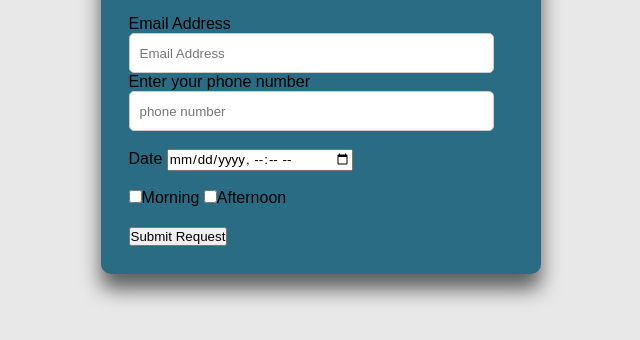
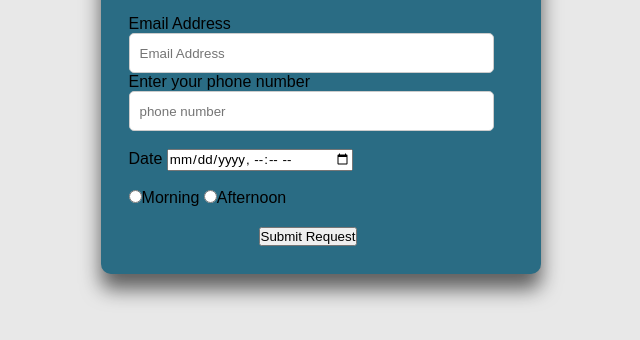
Before and after one commit to Adu0826/Brainwave_Matrix_Intern, a plain HTML site: page pages/appointmnet.html in a window 1280 px wide. Shown: the part 336-676 px from the top of the page, without its empty margins (319-959 px from the left). Drawn offline with Linux system fonts and the light colour scheme.

Commit message:
appointment page

```diff
--- a/pages/appointmnet.html
+++ b/pages/appointmnet.html
@@ -48,6 +48,7 @@
         }
         button{
             text-align: center;
+            margin-left: 130px;
         }
         button:hover {
     background-color:#e7ca71;
@@ -77,11 +78,11 @@
                     <div class="inputbox">
                     <label for="Appointment Request"></label><br/>
                     </div>
-                    <div class="checkbox">
+                    <div class="radio">
                     <label for="date">Date</label>
                      <input type="datetime-local" name="Date" placeholder="Date" required><br/><br/>
-                        <input type="checkbox" name="morning desired" value="morning">Morning
-                        <input type="checkbox" name="morning desired" value="afternoon">Afternoon
+                        <input type="radio" name="morning desired" value="morning">Morning
+                        <input type="radio" name="morning desired" value="afternoon">Afternoon
                         </div>
                         </div>
 
```
